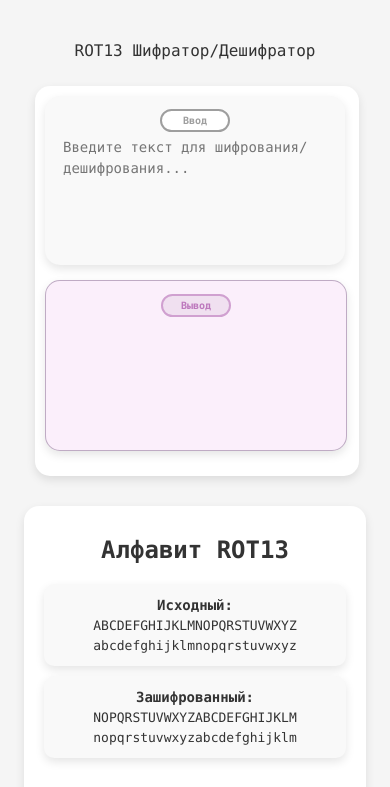
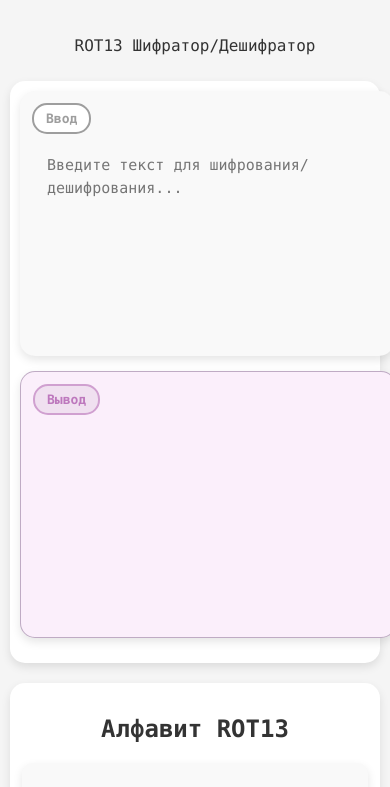
Before and after one commit to him1k0ta/practice, a website: page index.html in a window 390 px wide. Shown: the top 787 px of the page. Drawn offline with Linux system fonts and the light colour scheme.

Commit message:
newReports

```diff
--- a/style/style.css
+++ b/style/style.css
@@ -141,94 +141,121 @@ textarea {
     body {
         flex-direction: column;
         padding: 15px;
+        min-height: auto;
+        display: block;
     }
 
     .centralBlock {
         flex-direction: column;
         height: auto;
-        width: 90%;
-        margin-bottom: 30px;
-        padding: 15px;
-    }
-
-    .inputPanel, .outputPanel {
-        width: calc(100% - 30px);
-        margin-right: 0;
-        margin-bottom: 15px;
-        padding: 10px;
-    }
-
-    .alphabet-info {
-        width: 90%;
-        margin: 0 auto 30px;
+        width: 100%;
+        max-width: 100%;
+        min-width: auto;
+        margin-bottom: 20px;
         padding: 15px;
         box-sizing: border-box;
     }
 
+    .inputPanel, .outputPanel {
+        width: 100%;
+        margin-right: 0;
+        margin-bottom: 15px;
+        padding: 15px;
+        min-width: auto;
+        flex: none;
+    }
+
+    .inputPanel {
+        margin-right: 0;
+    }
+
+    .inputPanel p, .outputPanel p {
+        width: auto;
+        font-size: 14px;
+        padding: 8px 15px;
+        margin: 0 0 10px 0;
+        align-self: flex-start;
+    }
+
+    textarea {
+        height: 200px;
+        font-size: 16px;
+        padding: 10px 15px;
+    }
+
+    .alphabet-info {
+        width: 100%;
+        margin: 0 auto 20px;
+        padding: 15px;
+        box-sizing: border-box;
+        max-width: 100%;
+    }
+
     .alphabet-pair {
         flex-direction: column;
-        align-items: center;
-        margin: 10px 0;
+        margin: 15px 0;
     }
 
     .alphabet-original, .alphabet-rot13 {
-        width: calc(100% - 20px);
-        margin: 0 0 10px 0;
-        padding: 10px;
+        width: 100%;
+        margin: 0 0 15px 0;
+        padding: 15px;
         box-sizing: border-box;
     }
 
-    .inputPanel p, .outputPanel p {
-        margin-left: 0;
-        align-self: center;
+    .alphabet-original h3, .alphabet-rot13 h3 {
+        font-size: 16px;
+    }
+
+    .alphabet-original p, .alphabet-rot13 p {
+        font-size: 15px;
+    }
+
+    .operation-info {
+        font-size: 15px;
     }
 }
 
 @media (max-width: 480px) {
+    body {
+        padding: 10px;
+    }
+
     .centralBlock {
-        width: 95%;
         padding: 10px;
     }
 
     .inputPanel, .outputPanel {
-        width: calc(100% - 20px);
-        padding: 8px;
+        padding: 12px;
+    }
+
+    textarea {
+        height: 180px;
+        font-size: 15px;
     }
 
     .inputPanel p, .outputPanel p {
-        width: 50px;
-        font-size: 10px;
-        padding: 4px 8px;
-        margin: 5px auto;
-    }
-
-    textarea {
-        font-size: 14px;
-        padding: 0 10px;
-        height: 120px;
+        font-size: 13px;
+        padding: 6px 12px;
     }
 
     .alphabet-info {
-        width: 95%;
-        padding: 10px;
+        padding: 12px;
     }
 
     .alphabet-original, .alphabet-rot13 {
-        padding: 8px;
+        padding: 12px;
+    }
+
+    .alphabet-original h3, .alphabet-rot13 h3 {
+        font-size: 15px;
+    }
+
+    .alphabet-original p, .alphabet-rot13 p {
+        font-size: 14px;
     }
 
     .operation-info {
-        padding: 8px;
-        font-size: 13px;
-    }
-
-    .alphabet-original h3, .alphabet-rot13 h3 {
-        margin: 5px 0;
         font-size: 14px;
     }
-
-    .alphabet-original p, .alphabet-rot13 p {
-        margin: 5px 0;
-        font-size: 13px;
-    }
 }
```
